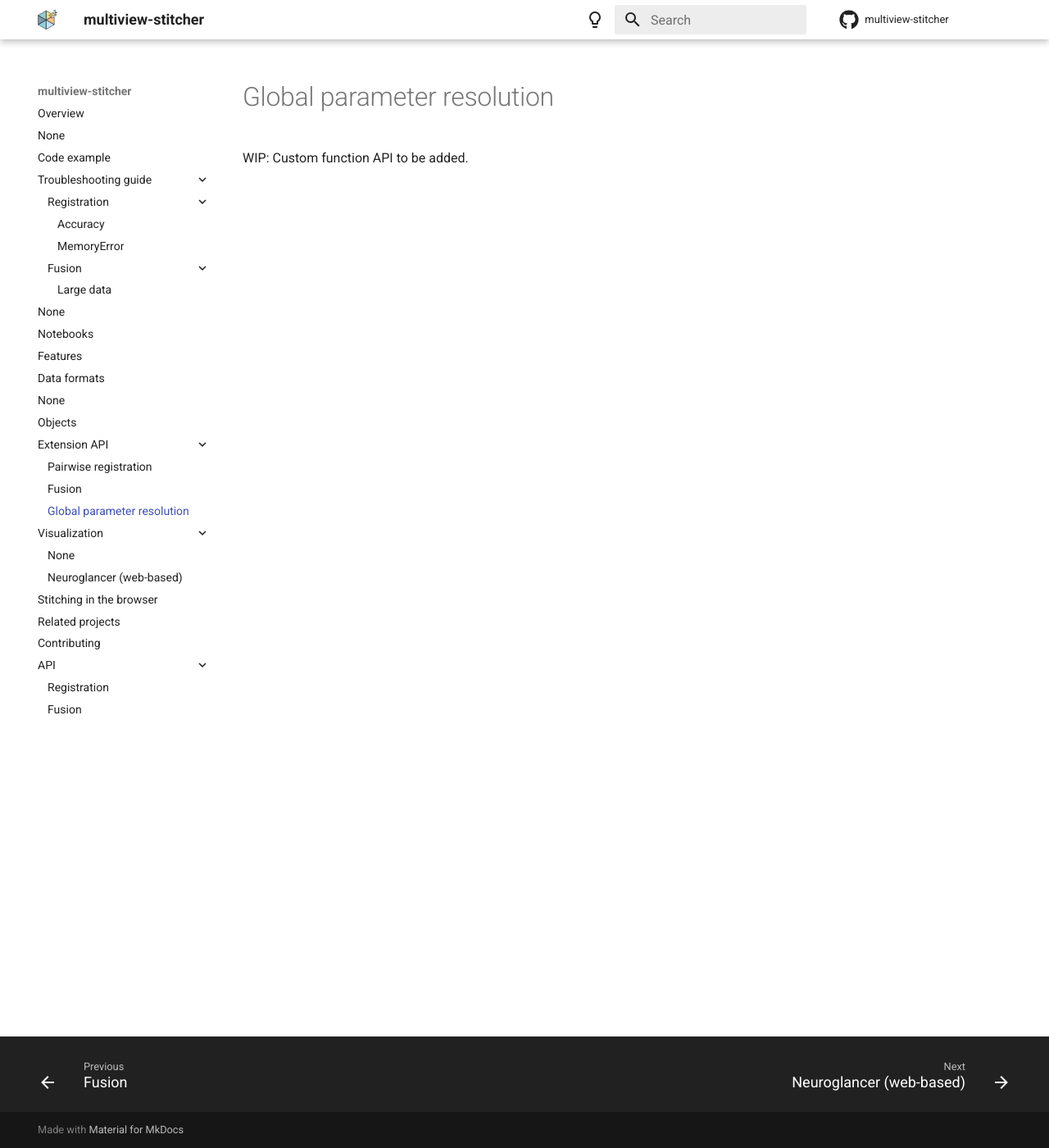
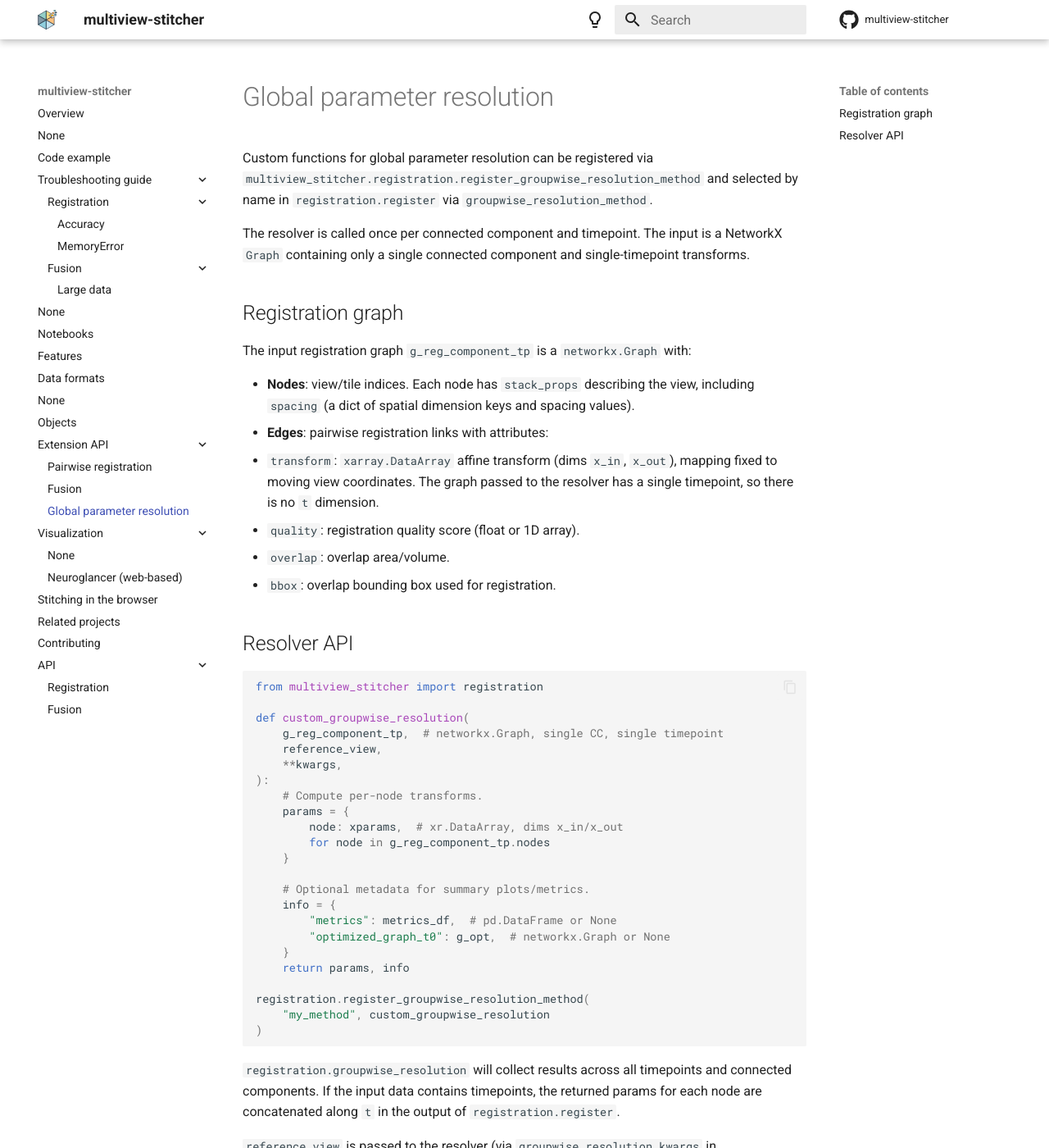
Before and after one commit to multiview-stitcher/multiview-stitcher, an MkDocs documentation site: the page built from docs/extension_api_global_param_resolution.md, in a window 1280 px wide and 1400 px high. Shown: the whole window at 82% size. Built offline with MkDocs 1.6.1 and Material for MkDocs 9.7.7, drawn with Linux system fonts in a browser that asks for light colours; comment, search, counter and statistics services are not loaded; the version menu is left out; some of the changed text lies outside the part shown.

Commit message:
Explain GPR API in docs

````diff
--- a/docs/extension_api_global_param_resolution.md
+++ b/docs/extension_api_global_param_resolution.md
@@ -1,3 +1,60 @@
 # Global parameter resolution
 
-WIP: Custom function API to be added.
+Custom functions for global parameter resolution can be registered via
+`multiview_stitcher.registration.register_groupwise_resolution_method` and
+selected by name in `registration.register` via `groupwise_resolution_method`.
+
+The resolver is called once per connected component and timepoint. The
+input is a NetworkX `Graph` containing only a single connected component
+and single-timepoint transforms.
+
+## Registration graph
+
+The input registration graph `g_reg_component_tp` is a `networkx.Graph` with:
+
+- **Nodes**: view/tile indices. Each node has `stack_props` describing the view,
+  including `spacing` (a dict of spatial dimension keys and spacing values).
+- **Edges**: pairwise registration links with attributes:
+  - `transform`: `xarray.DataArray` affine transform (dims `x_in`, `x_out`), mapping
+    fixed to moving view coordinates. The graph passed to the resolver has
+    a single timepoint, so there is no `t` dimension.
+  - `quality`: registration quality score (float or 1D array).
+  - `overlap`: overlap area/volume.
+  - `bbox`: overlap bounding box used for registration.
+
+## Resolver API
+
+```python
+from multiview_stitcher import registration
+
+def custom_groupwise_resolution(
+    g_reg_component_tp,  # networkx.Graph, single CC, single timepoint
+    reference_view,
+    **kwargs,
+):
+    # Compute per-node transforms.
+    params = {
+        node: xparams,  # xr.DataArray, dims x_in/x_out
+        for node in g_reg_component_tp.nodes
+    }
+
+    # Optional metadata for summary plots/metrics.
+    info = {
+        "metrics": metrics_df,  # pd.DataFrame or None
+        "optimized_graph_t0": g_opt,  # networkx.Graph or None
+    }
+    return params, info
+
+registration.register_groupwise_resolution_method(
+    "my_method", custom_groupwise_resolution
+)
+```
+
+`registration.groupwise_resolution` will collect results across all timepoints
+and connected components. If the input data contains timepoints, the returned
+params for each node are concatenated along `t` in the output of
+`registration.register`.
+
+`reference_view` is passed to the resolver (via `groupwise_resolution_kwargs`
+in `registration.register`) and can be used to fix one node as a reference in
+the component.
````
Also changed, not shown: docs/extension_api_pairwise_registration.md (+0 -4 lines).
